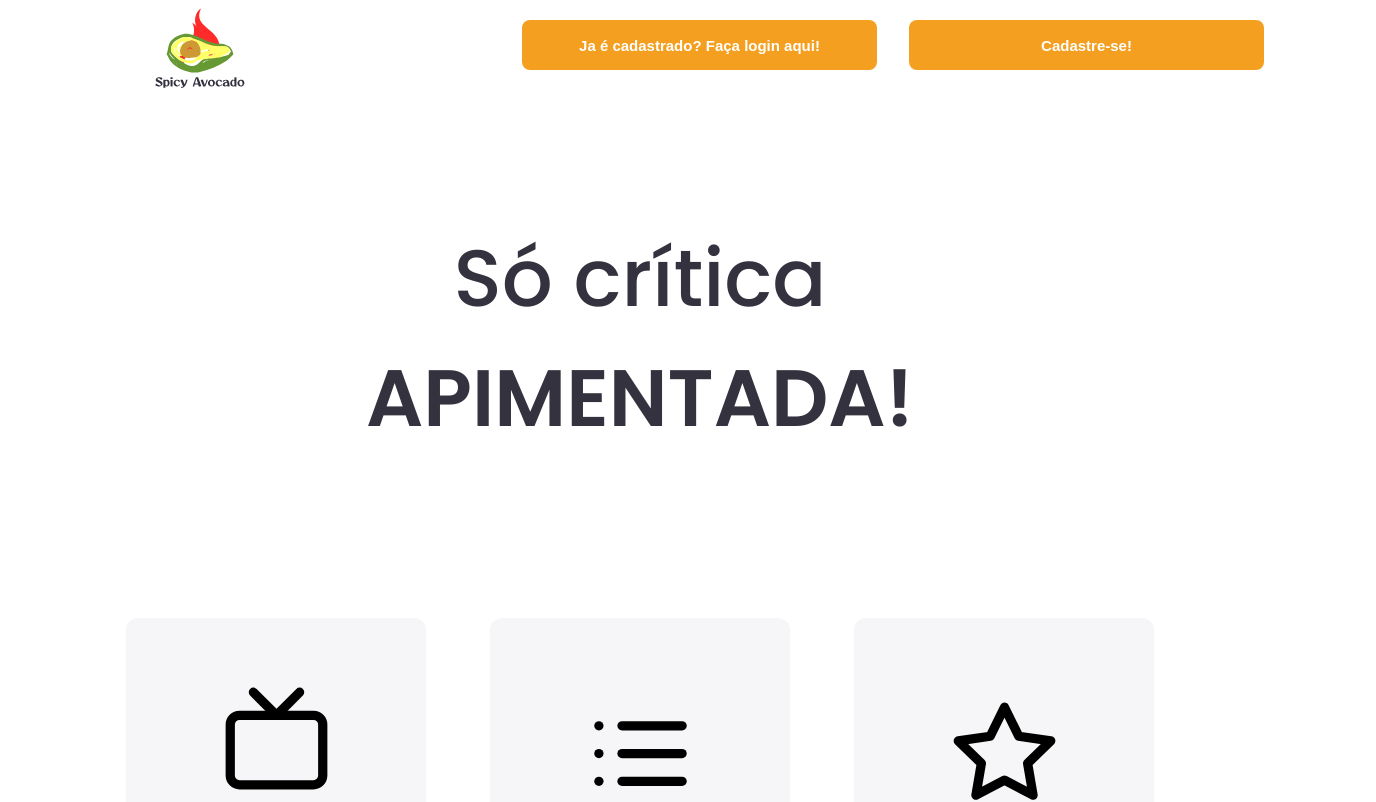
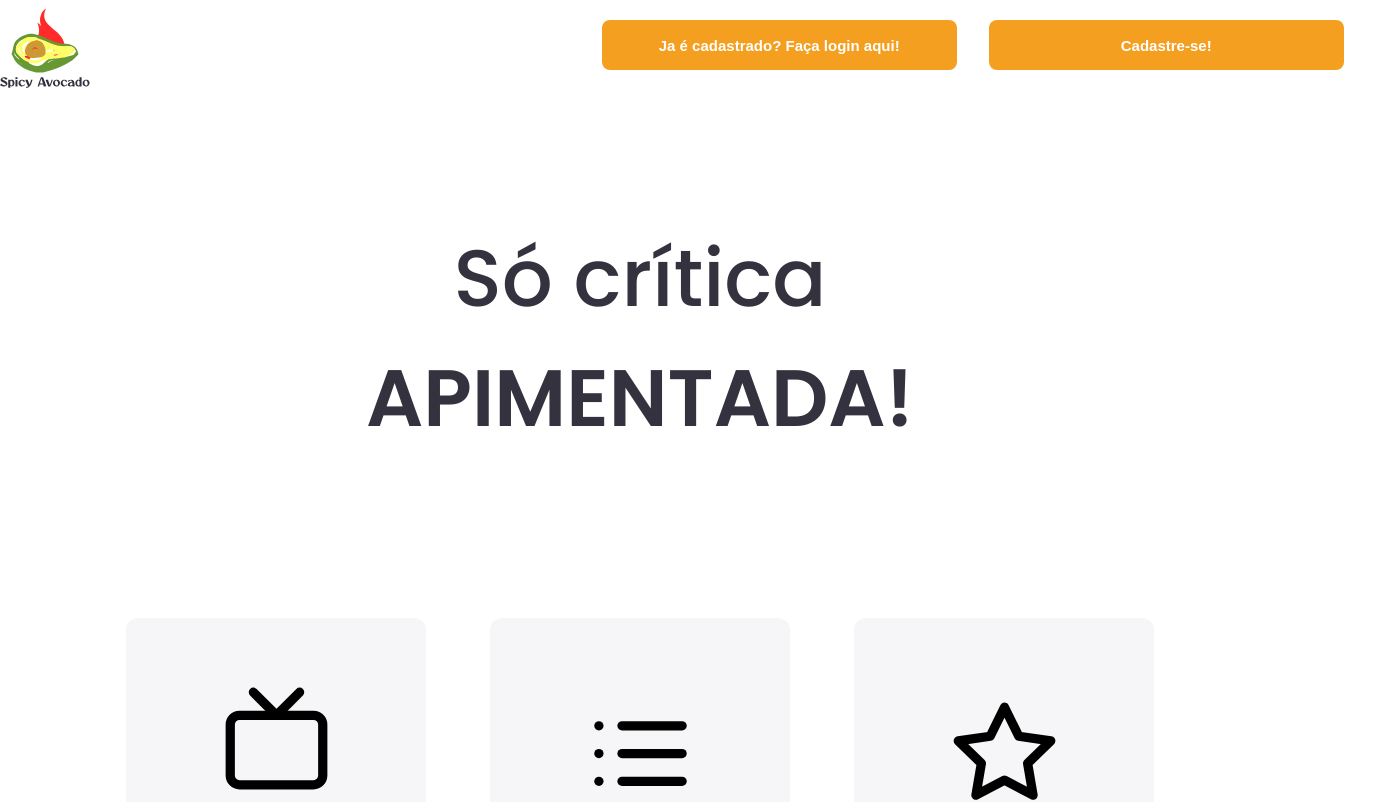
Before and after one commit to Briofita09/spicy-avocado-client, a React (Create React App) app: page / in a window 1280 px wide. Shown: the top 802 px of the page, 1376 px wide, since content can reach past the window. Built offline with nearby package versions, Linux system fonts and the light colour scheme.

Commit message:
nav ajusts

```diff
--- a/src/assets/styles/HeaderNoLogin.module.scss
+++ b/src/assets/styles/HeaderNoLogin.module.scss
@@ -8,14 +8,15 @@
     height: 90px;
   }
 
-  navbar {
+  nav {
+    margin: 0 auto;
+    padding: 0 1rem;
     display: flex;
     justify-content: space-between;
     align-items: center;
-    nav {
-      margin: 0 auto;
-      padding: 0 1rem;
-      text-decoration: underline;
+    margin-right: 10px;
+    margin-left: 30rem;
+
     button {
       width: 355px;
       height: 50px;
@@ -25,8 +26,8 @@
       font-size: 15px;
       color: #fff;
       padding: 0 32px;
+      margin: 0 1rem;
       border: 0;
     }
   }
 }
-}
--- a/src/components/HeaderNoLogin.js
+++ b/src/components/HeaderNoLogin.js
@@ -17,20 +17,18 @@ export default function HeaderNoLogin(props) {
       </Modal>
       <header className={styles.headerHome}>
         <img src={Logo} alt="Logo" />
-        <navbar>
+
         <nav>
           <button type="button" onClick={() => setModalState(true)}>
-              Ja é cadastrado? Faça login aqui!
+            <span>Ja é cadastrado? Faça login aqui!</span>
           </button>
-          </nav>
+
           {Boolean(signupButtonRender) && (
-            <nav>
             <Link to="/auth/signup">
               <button type="button">Cadastre-se!</button>
             </Link>
+          )}
         </nav>
-          )}
-        </navbar>
       </header>
     </>
   );
--- a/src/routeComponents/ContentTypeSelector.js
+++ b/src/routeComponents/ContentTypeSelector.js
@@ -8,7 +8,7 @@ import Logo from "../assets/images/logos/horizontal.svg";
 
 export default function ContentTypeSelector() {
   return (
-    <section>
+    <>
       <nav>
         <img src={Logo} alt="Logo" />
         <Link to="/">
@@ -20,9 +20,11 @@ export default function ContentTypeSelector() {
           Minha Conta
         </Link>
       </nav>
-      <h3>O que gostaria de pesquisar?</h3>
-      <Link to="/">Filmes</Link>
-      <Link to="/">Series</Link>
-    </section>
+      <section>
+        <h3>O que gostaria de pesquisar?</h3>
+        <Link to="/">Filmes</Link>
+        <Link to="/">Series</Link>
+      </section>
+    </>
   );
 }
```
Lines whose indentation alone changed are shown as unchanged.
